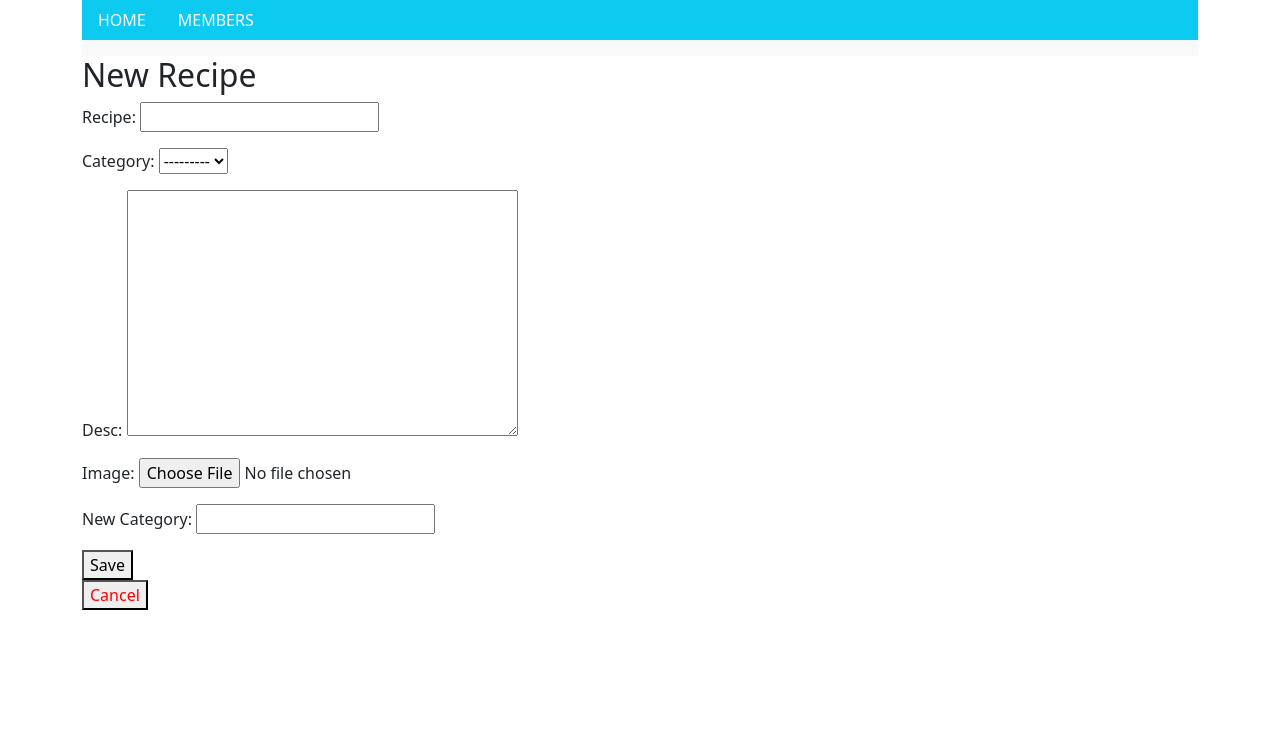
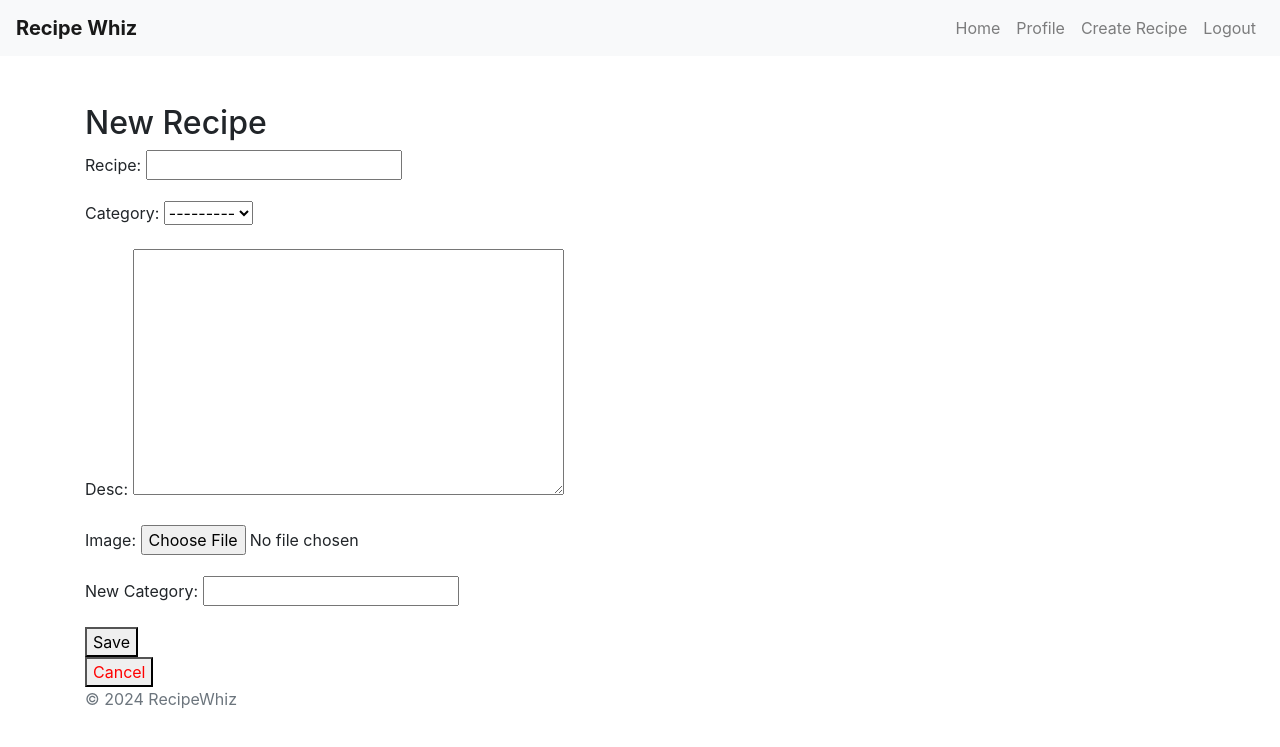
Before and after one commit to Its-Xen/Recipe-App, a Django app: page /recipe/create/ in a window 1280 px wide. Shown: the top 747 px of the page. Run offline with Django 5.2, Linux system fonts and the light colour scheme; the visitor is signed in with stand-in values (Sample User, id 1); data that the repository does not hold is empty; some libraries are stand-ins or nearby versions.

Commit message:
_base Updated!

```diff
--- a/templates/_base.html
+++ b/templates/_base.html
@@ -1,39 +1,56 @@
 {% load static %}
-
 <!DOCTYPE html>
 <html lang="en">
-
 <head>
     <meta charset="UTF-8">
-    <meta http-equiv="X-UA-Compatible" content="IE=edge">
-    <meta name="viewport" content=
-        "width=device-width, initial-scale=1.0">
-    <title>Recipe-App</title>
-    <link href="https://cdn.jsdelivr.net/npm/bootstrap@5.3.0/dist/css/bootstrap.min.css" rel="stylesheet">
-    <script src="https://cdn.jsdelivr.net/npm/bootstrap@5.3.0/dist/js/bootstrap.bundle.min.js"></script>
+    <meta name="viewport" content="width=device-width, initial-scale=1.0">
+    <title>Recipe App</title>
+    <link rel="stylesheet" href="{% static 'css/styles.css' %}">
+    <link rel="stylesheet" href="https://stackpath.bootstrapcdn.com/bootstrap/4.5.2/css/bootstrap.min.css">
 </head>
-
-<body >
-    <div class="container">
-        <ul class="nav bg-info">
+<body>
+    <nav class="navbar navbar-expand-lg navbar-light bg-light">
+        <a class="navbar-brand" href="{% url 'recipe-home' %}"><strong>Recipe Whiz</strong></a>
+        <button class="navbar-toggler" type="button" data-toggle="collapse" data-target="#navbarNav" aria-controls="navbarNav" aria-expanded="false" aria-label="Toggle navigation">
+            <span class="navbar-toggler-icon"></span>
+        </button>
+        <div class="collapse navbar-collapse" id="navbarNav">
+            <ul class="navbar-nav ml-auto">
                 <li class="nav-item">
-            <a class="nav-link link-light" href="/">HOME</a>
+                    <a class="nav-link" href="{% url 'recipe-home' %}">Home</a>
+                </li>
+                {% if user.is_authenticated %}
+                    <li class="nav-item">
+                        <a class="nav-link" href="{% url 'profile' %}">Profile</a>
                     </li>
                     <li class="nav-item">
-            <a class="nav-link link-light" href="/members">MEMBERS</a>
+                        <a class="nav-link" href="{% url 'recipe-create' %}">Create Recipe</a>
                     </li>
+                    <li class="nav-item">
+                        <a class="nav-link" href="{% url 'logout' %}">Logout</a>
+                    </li>
+                {% else %}
+                    <li class="nav-item">
+                        <a class="nav-link" href="{% url 'login' %}">Login</a>
+                    </li>
+                    <li class="nav-item">
+                        <a class="nav-link" href="{% url 'register' %}">Register</a>
+                    </li>
+                {% endif %}
             </ul>
-
-        <nav class="navbar bg-body-tertiary">
-            <div class="container-fluid">
         </div>
     </nav>
-
-
-    <div>
+    <div class="container mt-5">
         {% block content %}
-        {% endblock %}
+        {% endblock content %}
     </div>
+    <footer class="footer">
+        <div class="container">
+            <span class="text-muted">&copy; 2024 RecipeWhiz</span>
+        </div>
+    </footer>
+    <script src="https://code.jquery.com/jquery-3.5.1.slim.min.js"></script>
+    <script src="https://cdn.jsdelivr.net/npm/@popperjs/core@2.5.4/dist/umd/popper.min.js"></script>
+    <script src="https://stackpath.bootstrapcdn.com/bootstrap/4.5.2/js/bootstrap.min.js"></script>
 </body>
-
 </html>
```
Lines whose indentation alone changed are shown as unchanged.
